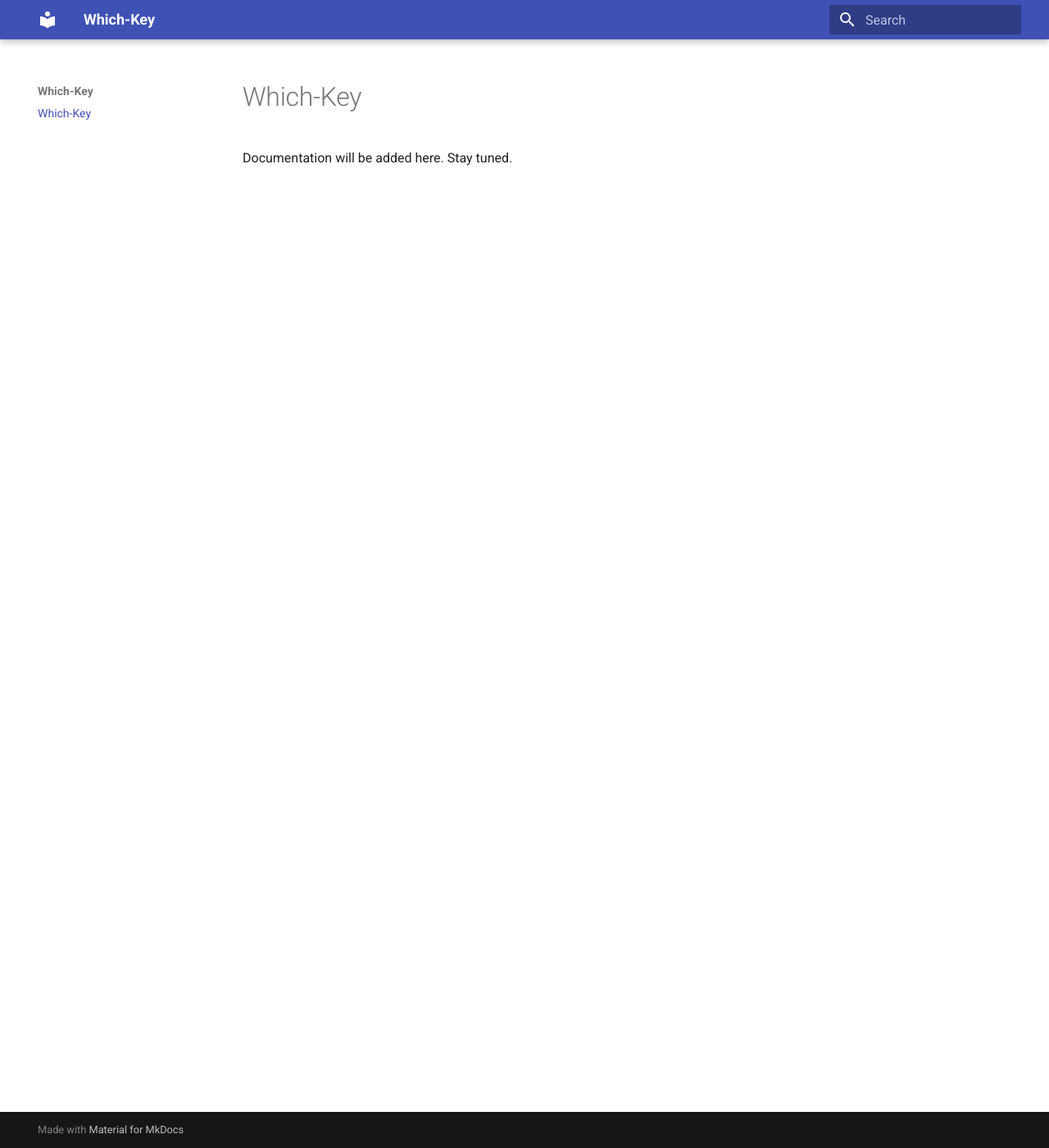
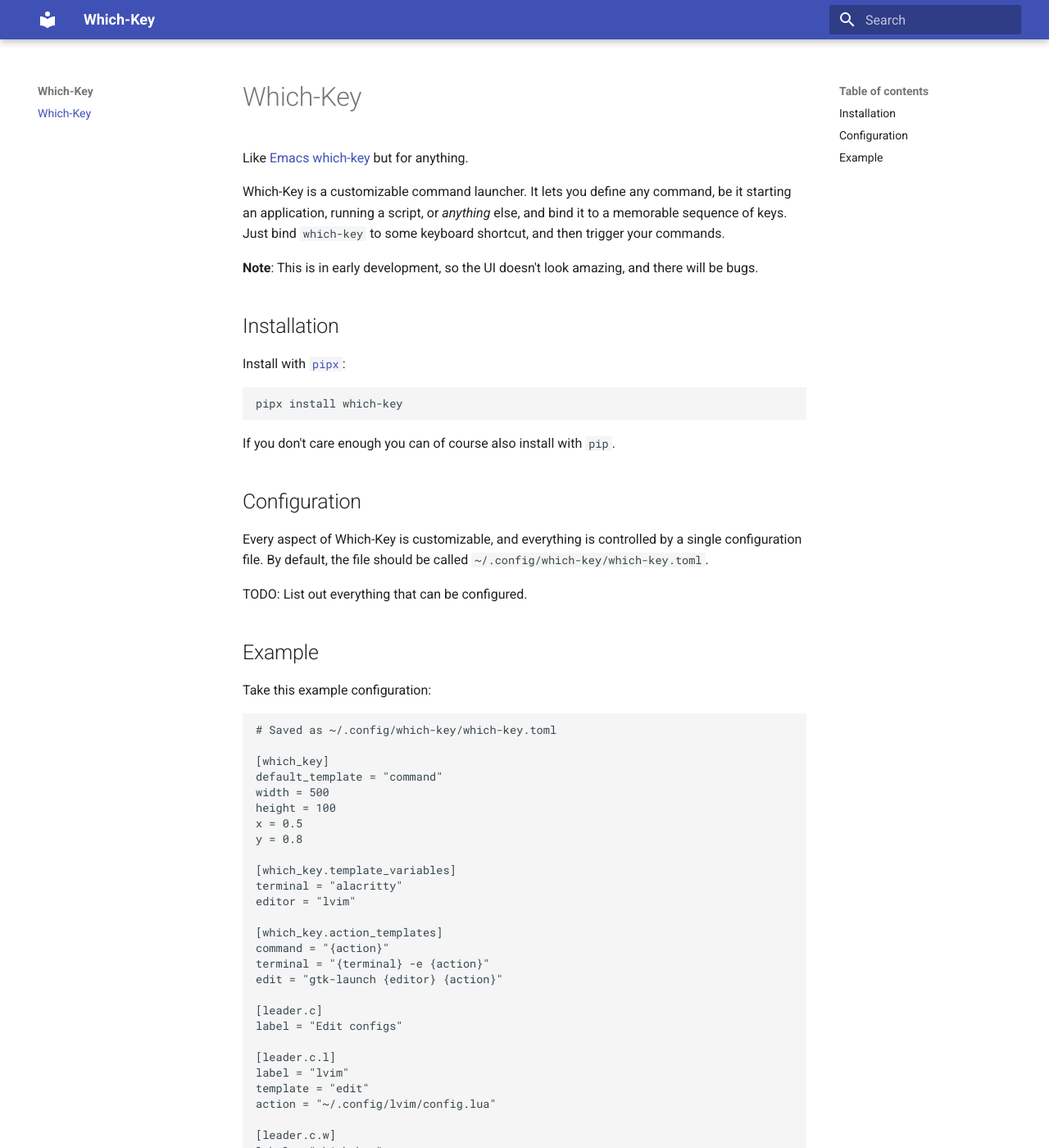
Before and after one commit to bsamseth/which-key, an MkDocs documentation site: the page built from docs/index.md, in a window 1280 px wide and 1400 px high. Shown: the whole window at 82% size. Built offline with MkDocs 1.6.1 and Material for MkDocs 9.7.7, drawn with Linux system fonts in a browser that asks for light colours; some of the changed text lies outside the part shown.

Commit message:
docs: update webpage with minimal docs starter

````diff
--- a/docs/index.md
+++ b/docs/index.md
@@ -1,3 +1,78 @@
 # Which-Key
 
-Documentation will be added here. Stay tuned.
+Like [Emacs which-key](https://github.com/justbur/emacs-which-key) but for anything.
+
+Which-Key is a customizable command launcher. It lets you define any command,
+be it starting an application, running a script, or _anything_ else, and bind
+it to a memorable sequence of keys. Just bind `which-key` to some keyboard
+shortcut, and then trigger your commands.
+
+**Note**: This is in early development, so the UI doesn't look amazing, and there will be bugs.
+
+## Installation
+
+Install with [`pipx`](https://pypa.github.io/pipx/):
+
+```
+pipx install which-key
+```
+
+If you don't care enough you can of course also install with `pip`.
+
+## Configuration
+
+Every aspect of Which-Key is customizable, and everything is controlled by a single configuration file. By default, the file should be called `~/.config/which-key/which-key.toml`.
+
+TODO: List out everything that can be configured.
+
+## Example
+
+Take this example configuration:
+
+```toml
+# Saved as ~/.config/which-key/which-key.toml
+
+[which_key]
+default_template = "command"
+width = 500
+height = 100
+x = 0.5
+y = 0.8
+
+[which_key.template_variables]
+terminal = "alacritty"
+editor = "lvim"
+
+[which_key.action_templates]
+command = "{action}"
+terminal = "{terminal} -e {action}"
+edit = "gtk-launch {editor} {action}"
+
+[leader.c]
+label = "Edit configs"
+
+[leader.c.l]
+label = "lvim"
+template = "edit"
+action = "~/.config/lvim/config.lua"
+
+[leader.c.w]
+label = "which-key"
+template = "edit"
+action = "~/.config/which-key/which-key.toml"
+
+[leader.a]
+label = "Applications"
+
+[leader.a.h]
+template = "terminal"
+action = "htop"
+
+[leader.a.i]
+template = "terminal"
+action = "ipython"
+```
+
+Here we first define some general settings for Which-Key, some template variables and some command templates (TODO: Add docs for each of these and add links).
+
+Now run `which-key`. A pop-up appears with the various options. Typing the `c` for `Edit configs` updates the view and shows the sub-menu of all the files we can edit. Typing `w` will run the command `gtk-launch lvim ~/.config/lvim/config.lua`, which on my machine opens up the file in [LunarVim](https://www.lunarvim.org/).
````
